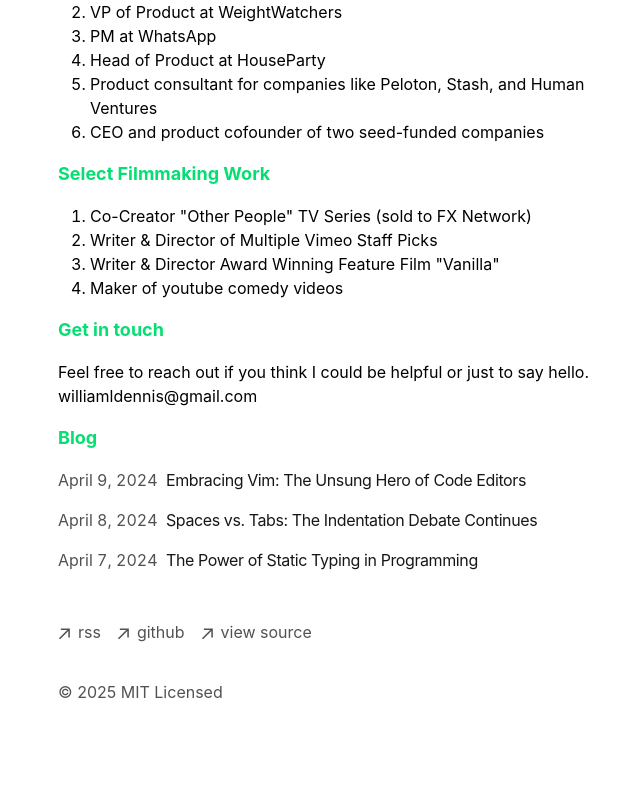
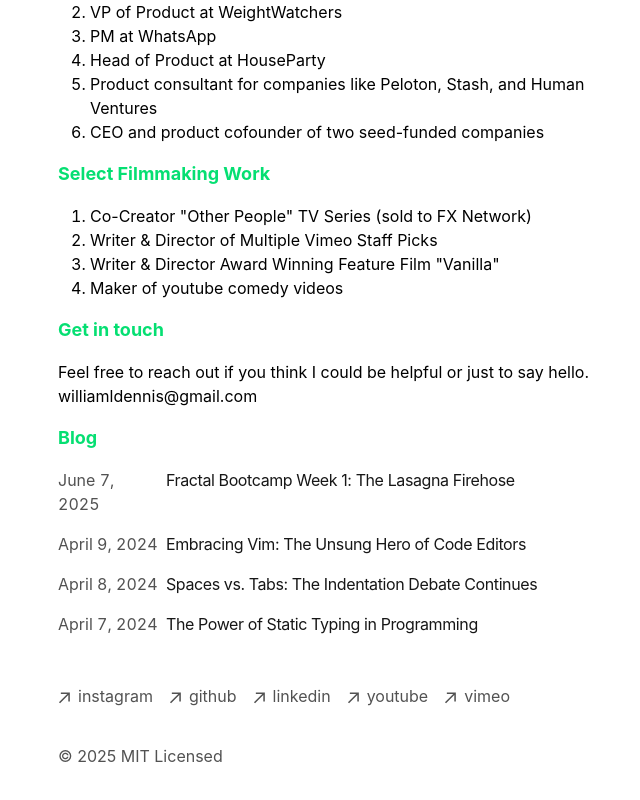
Before and after one commit to williamldennis/portfolio, a Next.js app: page / in a window 1280 px wide. Shown: the part 384-1184 px from the top of the page, without its empty margins (294-934 px from the left). Before the commit the page ends 1152 px from the top, so only its background shows below. Built offline with nearby package versions, Linux system fonts and the light colour scheme.

Commit message:
added a blog post

```diff
--- /dev/null
+++ b/app/blog/posts/new-blow.mdx
@@ -0,0 +1,17 @@
+---
+title: 'Fractal Bootcamp Week 1: The Lasagna Firehose'
+publishedAt: '2025-06-07'
+summary: 'My reflections on week 1 of Fractal Web Development Bootcamp'
+---
+
+Imagine drinking from a firehose – it’s more water than you could ever drink being blasted into your face with incredible force. Now replace the water with the entire food menu from an Italian restaurant. Was that a meatball that just struck me in the face? Or perhaps a high velocity chicken parm. Tomato! I definitely taste tomato. I know there were some herbs – likely basil but honestly could have been rosemary – impossible to tell given the velocity of the stream.
+
+Now, replace the lasagna and antipasti with modern web technologies like React, websockets, and docker, and you essentially have the experience of Week 1 at Fractal Bootcamp.
+
+The Fractal curriculum for full stack web development is intense – 60 hours and 6 days a week for 12 weeks – but the pace of learning and building is intoxicating (I thought of using another word, but this feels accurate actually). The amount of focus required to internalize several different syntaxes, data structures, and languages all intermixed is both overwhelming and the most mentally stimulated I’ve been in months. What a pleasure it is to be able to find a source of flow state that I generally associate with directing films, public speaking, or brainstorming user experiences.
+
+While I can’t claim to fully understand each technology we’ve touched this week, I feel good about my rate of learning and understanding. I trust my knowledge will compound and reach an escape velocity where the meta-patterns between languages start to emerge more clearly for me.
+
+Tomorrow is Sunday – the only day off during the week – and while I’m appreciative I’ll get time to play some tennis, I’m already hungry for next week’s menu. As Gordan Ramsay says, the first step of cooking is tasting. This week I taste tomato, by the end of the program I expect to be able to determine San Marzano chopped vs peeled. Then, it’s time to cook.
+
+Can't wait to start building my own full stack apps.
--- a/app/components/footer.tsx
+++ b/app/components/footer.tsx
@@ -24,10 +24,10 @@
             className="flex items-center transition-all hover:text-neutral-800 dark:hover:text-neutral-100"
             rel="noopener noreferrer"
             target="_blank"
-            href="/rss"
+            href="https://www.instagram.com/willydennis"
           >
             <ArrowIcon />
-            <p className="ml-2 h-7">rss</p>
+            <p className="ml-2 h-7">instagram</p>
           </a>
         </li>
         <li>
@@ -35,7 +35,7 @@
             className="flex items-center transition-all hover:text-neutral-800 dark:hover:text-neutral-100"
             rel="noopener noreferrer"
             target="_blank"
-            href="https://github.com/vercel/next.js"
+            href="https://github.com/williamldennis"
           >
             <ArrowIcon />
             <p className="ml-2 h-7">github</p>
@@ -46,10 +46,32 @@
             className="flex items-center transition-all hover:text-neutral-800 dark:hover:text-neutral-100"
             rel="noopener noreferrer"
             target="_blank"
-            href="https://vercel.com/templates/next.js/portfolio-starter-kit"
+            href="https://www.linkedin.com/in/williamldennis/"
           >
             <ArrowIcon />
-            <p className="ml-2 h-7">view source</p>
+            <p className="ml-2 h-7">linkedin</p>
+          </a>
+        </li>
+        <li>
+          <a
+            className="flex items-center transition-all hover:text-neutral-800 dark:hover:text-neutral-100"
+            rel="noopener noreferrer"
+            target="_blank"
+            href="https://www.youtube.com/@willydennisyt"
+          >
+            <ArrowIcon />
+            <p className="ml-2 h-7">youtube</p>
+          </a>
+        </li>
+        <li>
+          <a
+            className="flex items-center transition-all hover:text-neutral-800 dark:hover:text-neutral-100"
+            rel="noopener noreferrer"
+            target="_blank"
+            href="https://vimeo.com/willydennis"
+          >
+            <ArrowIcon />
+            <p className="ml-2 h-7">vimeo</p>
           </a>
         </li>
       </ul>
```
Also changed, not shown: 1 other file (tests, documents, lock files or other folders).
